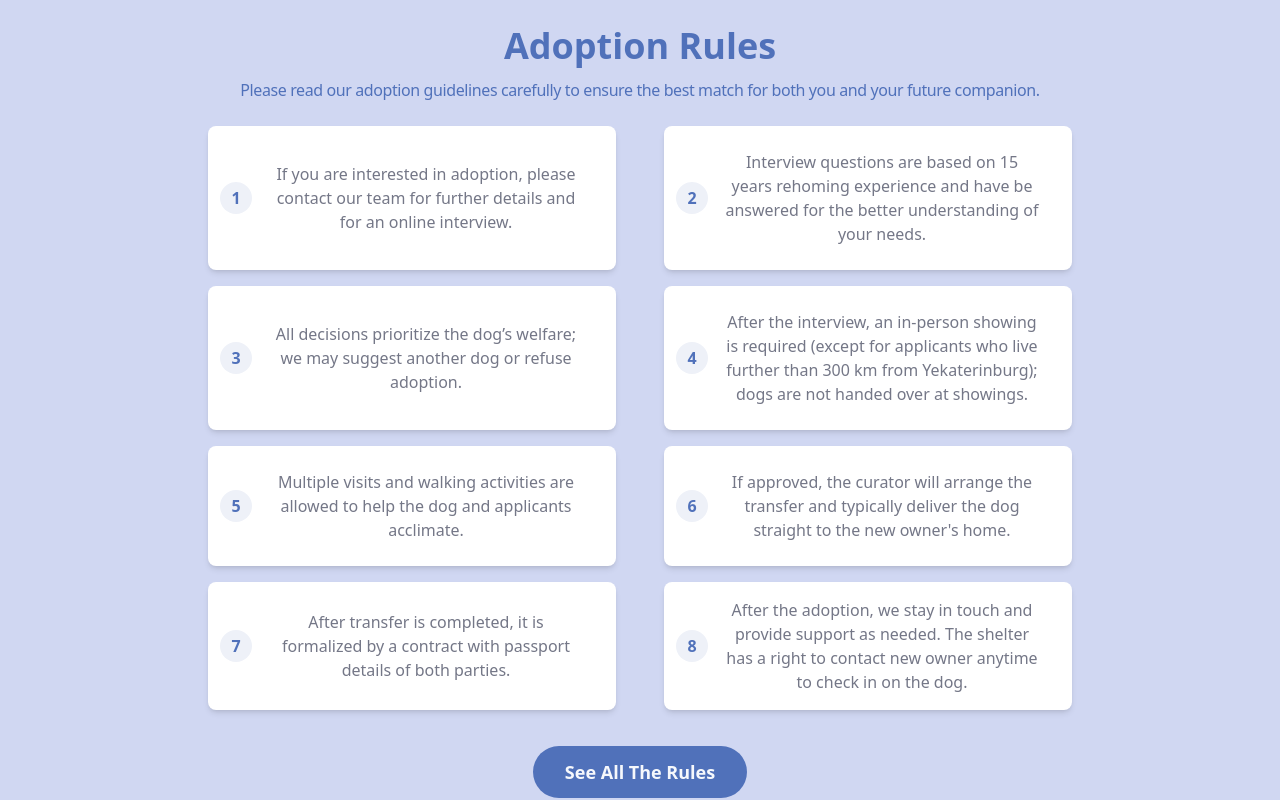
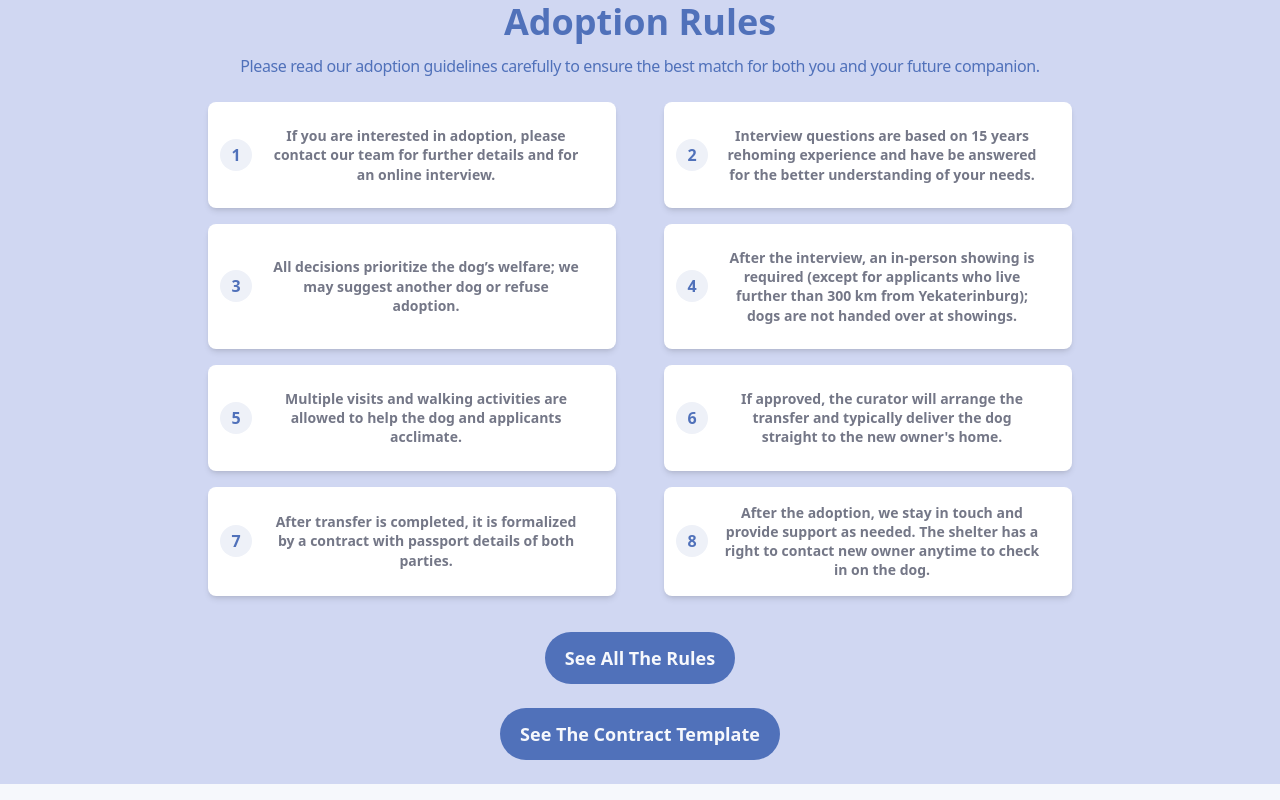
Before and after one commit to bavayra/dog-shelter, a React (Vite) app: page / in a window 1280 px wide. Shown: the part 3120-3920 px from the top of the page. Built offline with nearby package versions, Linux system fonts and the light colour scheme.

Commit message:
style(AdoptionRules): corrected margins and paddings. Decreased font size of the rules cards text and number icons. Decreased btn's text sizes and paddings

```diff
--- a/src/components/RuleCard.tsx
+++ b/src/components/RuleCard.tsx
@@ -7,10 +7,12 @@ const RuleCard = ({ number, text }: RuleCardProps) => {
   return (
     <div className="xs:mx-6 mx-2 flex h-full justify-center rounded-lg bg-white px-6 py-4 text-center shadow-md sm:mx-8 md:mx-16 lg:mx-4">
       <div className="flex items-center gap-2">
-        <span className="text-primary-500 bg-primary-100 -ml-3 flex h-6 w-6 shrink-0 items-center justify-center rounded-full font-bold lg:h-8 lg:w-8">
+        <span className="text-primary-500 bg-primary-100 -ml-3 flex h-5 w-5 shrink-0 items-center justify-center rounded-full font-bold lg:h-8 lg:w-8">
           {number}
         </span>
-        <p className="typography-body md:text-xl lg:px-2 lg:text-lg">{text}</p>
+        <p className="typography-small font-normal md:text-xl lg:px-2 lg:text-lg">
+          {text}
+        </p>
       </div>
     </div>
   );
--- a/src/features/AdoptionRules.tsx
+++ b/src/features/AdoptionRules.tsx
@@ -13,7 +13,7 @@ const AdoptionRules = () => {
   ];
 
   return (
-    <section id="adoption-rules" className="relative z-1 bg-neutral-50 py-12">
+    <section id="adoption-rules" className="relative z-1 bg-neutral-50 py-6">
       <div className="container mx-auto px-4 md:mt-4">
         <h2 className="typography-h2 xs:-mt-4 mb-0 text-center md:text-5xl">
           Adoption Rules
@@ -36,7 +36,7 @@ const AdoptionRules = () => {
           <a
             href="https://vk.com/topic-215318612_49115975"
             rel="noopener noreferrer"
-            className="bg-primary-500 hover:text-primary-200 hover:bg-primary-700 text-primary-50 xs:text-lg mb-4 inline-block rounded-full px-8 py-3 font-semibold transition-transform hover:scale-105 sm:text-lg md:mt-3 md:mb-6"
+            className="bg-primary-500 hover:text-primary-200 hover:bg-primary-700 text-primary-50 xs:text-lg mb-4 inline-block rounded-full px-5 py-3 text-xs font-semibold transition-transform hover:scale-105 md:mt-3 md:mb-6"
           >
             See All The Rules
           </a>
@@ -45,7 +45,7 @@ const AdoptionRules = () => {
           <a
             href="https://vk.com/topic-215318612_49115985"
             rel="noopener noreferrer"
-            className="bg-primary-500 hover:text-primary-200 hover:bg-primary-700 text-primary-50 xs:text-lg inline-block rounded-full px-8 py-3 font-semibold transition-transform hover:scale-105 sm:text-lg"
+            className="bg-primary-500 hover:text-primary-200 hover:bg-primary-700 text-primary-50 xs:text-lg inline-block rounded-full px-5 py-3 text-xs font-semibold transition-transform hover:scale-105"
           >
             See The Contract Template
           </a>
```
